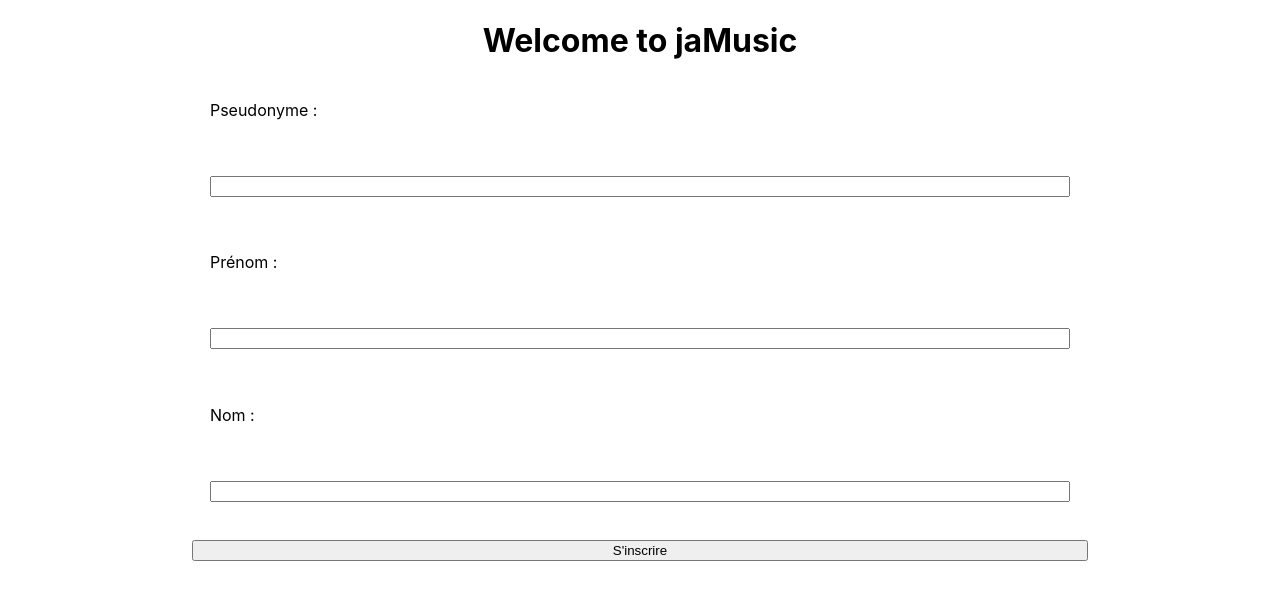
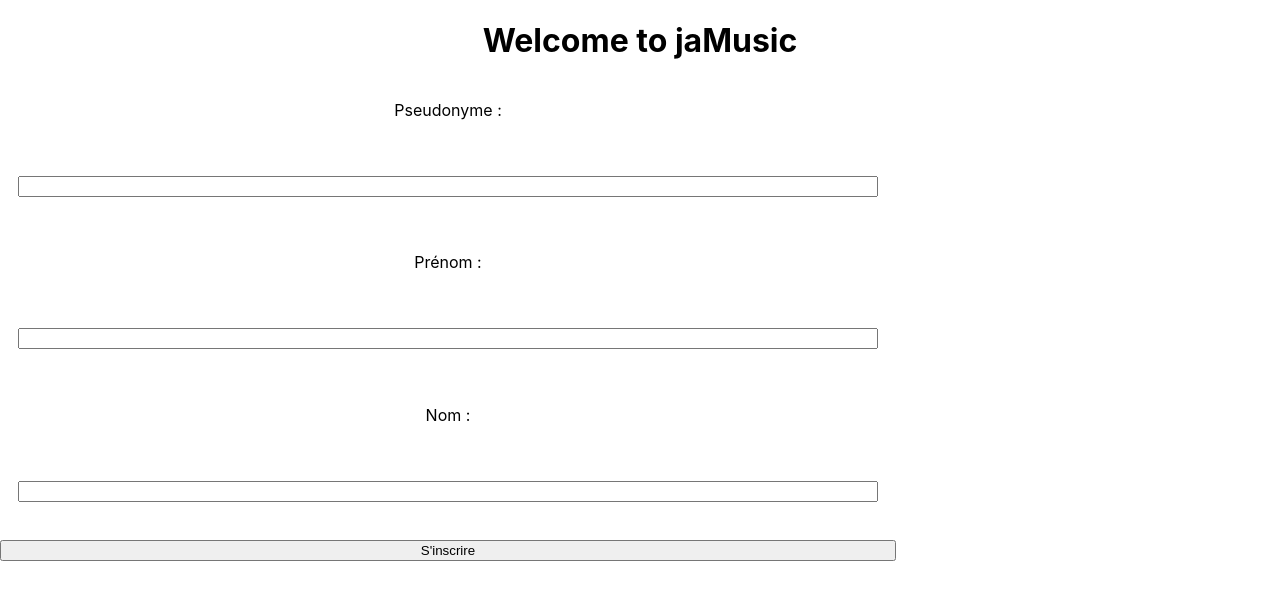
Before and after one commit to WildCodeSchool/reims-0919-js-jamusic, a React (Create React App) app in the folder front/: page / in a window 1280 px wide. Shown: the top 600 px of the page. Built offline with nearby package versions, Linux system fonts and the light colour scheme; no server answers.

Commit message:
Fixed files to avoid conflicts for a potential merge

```diff
--- a/front/src/App.css
+++ b/front/src/App.css
@@ -1,6 +1,8 @@
 .App {
+    text-align: center;
+}
+.rendering {
     display: flex;
-    flex-direction: column;
     align-items: center;
-    justify-content: center;
+    margin-left: 50em;
 }
--- a/front/src/index.css
+++ b/front/src/index.css
@@ -1,14 +1,13 @@
 body {
     margin: 0;
-    padding: 0;
-    font-family: -apple-system, BlinkMacSystemFont, "Segoe UI", "Roboto",
-        "Oxygen", "Ubuntu", "Cantarell", "Fira Sans", "Droid Sans",
-        "Helvetica Neue", sans-serif;
+    font-family: -apple-system, BlinkMacSystemFont, 'Segoe UI', 'Roboto',
+        'Oxygen', 'Ubuntu', 'Cantarell', 'Fira Sans', 'Droid Sans',
+        'Helvetica Neue', sans-serif;
     -webkit-font-smoothing: antialiased;
     -moz-osx-font-smoothing: grayscale;
 }
 
 code {
-    font-family: source-code-pro, Menlo, Monaco, Consolas, "Courier New",
+    font-family: source-code-pro, Menlo, Monaco, Consolas, 'Courier New',
         monospace;
 }
```
Also changed, not shown: front/src/App.js (+8 -7 lines).
